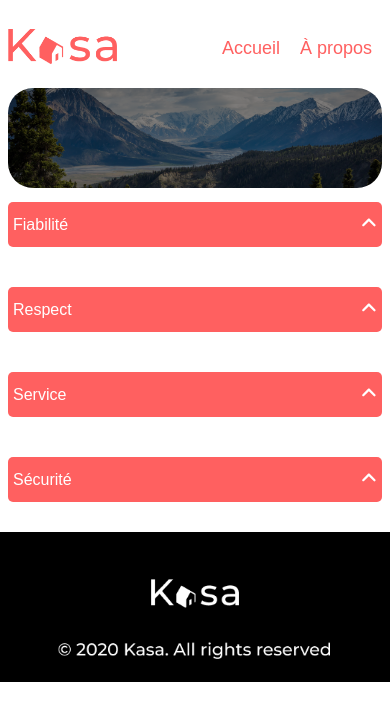
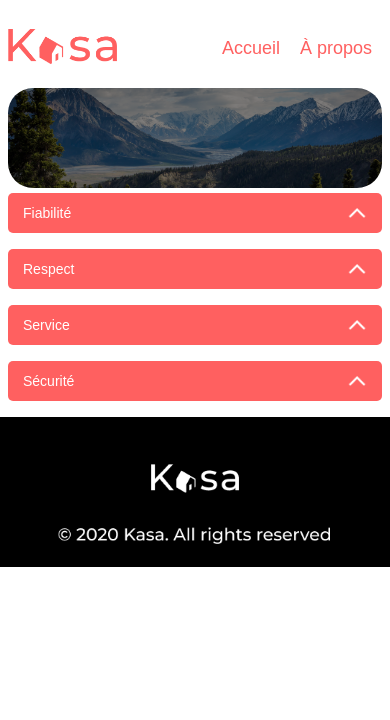
Before and after one commit to Brigouleix/Kasa, a React (Create React App) app: page /about in a window 390 px wide. Shown: the top 720 px of the page. Built offline with nearby package versions, Linux system fonts and the light colour scheme.

Commit message:
collapse sur la page a propos et description du logement

```diff
--- a/src/components/bodyAbout.jsx
+++ b/src/components/bodyAbout.jsx
@@ -1,7 +1,7 @@
 import React, { useState } from "react";
 import { FontAwesomeIcon } from '@fortawesome/react-fontawesome';
 import { faAngleUp } from '@fortawesome/free-solid-svg-icons';
-
+import InfoLogement from "./infosLogement";
 
 const cardsData = [
   {
@@ -23,30 +23,22 @@ const cardsData = [
 ];
 
 const BodyAbout = () => {
-  const [activeIndex, setActiveIndex] = useState(null);
 
-  const toggleContent = (index) => {
-    setActiveIndex(activeIndex === index ? null : index);
-  };
 
   return (
-    <div className="bodyAbout">
-      <div className="volet-container">
-        {cardsData.map((card, index) => (
-          <div className="volets" key={index} onClick={() => toggleContent(index)}>
-            <div className="title">
-              {card.title}
-              <span className={`scroll-down${activeIndex === index ? ' rotated' : ''}`} onClick={(e) => {e.stopPropagation(); toggleContent(index)}}>
-                <FontAwesomeIcon icon={faAngleUp} />
-              </span>
-            </div>
-            <div className={`description${activeIndex === index ? ' visible' : ''}`}>
-              {card.description}
-            </div>
-          </div>
-        ))}
+
+
+    <div className='fiche-collapses-about'>
+      <div className="collapse">
+
+
+
+      {cardsData.map((card, index) => (
+        <InfoLogement key={index} title={card.title} infos={card.description} page="fiche" />
+      ))}
       </div>
     </div>
+
   );
 };
 
--- a/src/sass/Body.scss
+++ b/src/sass/Body.scss
@@ -11,7 +11,7 @@
 
     justify-content: space-evenly;
     background-color: #F6F6F6;
-    ;
+
     border-radius: 25px;
 
 
--- a/src/sass/InfoLogement.scss
+++ b/src/sass/Collapse.scss
@@ -10,7 +10,22 @@
     }
 
 
+
+
 }
+
+.fiche-collapses-about {
+    display: flex;
+    flex-direction: column;
+    margin: 10px;
+    align-items: center;
+
+    .collapse {
+        width: 80%;
+    }
+
+}
+
 
 @media (max-width: 794px) {
     .fiche-collapses {
@@ -24,6 +39,18 @@
             width: 100%;
         }
 
+
+    }
+
+    .fiche-collapses-about {
+        display: flex;
+        flex-direction: column;
+        margin: inherit;
+
+
+        .collapse {
+            width: 100%;
+        }
 
     }
 
--- a/src/sass/main.scss
+++ b/src/sass/main.scss
@@ -1,7 +1,7 @@
 @import "Banner";
 @import "Home";
 @import "Footer";
-@import "InfoLogement";
+@import "Collapse";
 @import "Header";
 @import "Rating";
 @import "Body";
--- a/src/style/style.css
+++ b/src/style/style.css
@@ -65,6 +65,16 @@ section {
   width: 45%;
 }
 
+.fiche-collapses-about {
+  display: flex;
+  flex-direction: column;
+  margin: 10px;
+  align-items: center;
+}
+.fiche-collapses-about .collapse {
+  width: 80%;
+}
+
 @media (max-width: 794px) {
   .fiche-collapses {
     display: flex;
@@ -72,6 +82,14 @@ section {
     margin: 20px 0;
   }
   .fiche-collapses .collapse {
+    width: 100%;
+  }
+  .fiche-collapses-about {
+    display: flex;
+    flex-direction: column;
+    margin: inherit;
+  }
+  .fiche-collapses-about .collapse {
     width: 100%;
   }
 }
```
Also changed, not shown: 1 other file (tests, documents, lock files or other folders).
